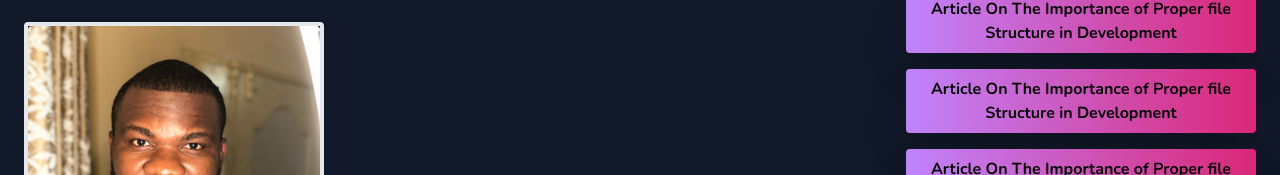
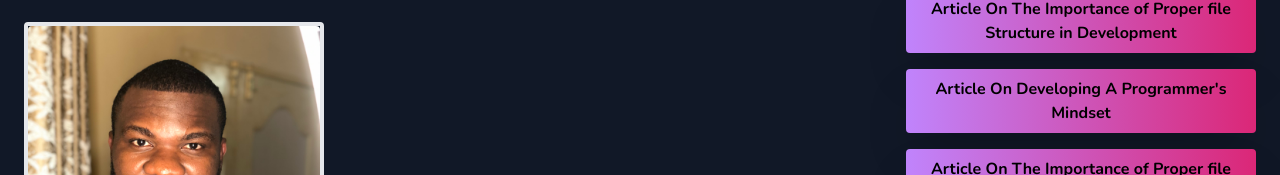
Before and after one commit to Usohps/Portfolio, a React (Vite) app: page / in a window 1280 px wide. Shown: the part 383-558 px from the top of the page. Built offline with nearby package versions, Linux system fonts and the light colour scheme; a web font is replaced by a local one.

Commit message:
another article

```diff
--- a/src/pages/Home.jsx
+++ b/src/pages/Home.jsx
@@ -31,12 +31,11 @@ function Home() {
           </div>
           <div className="container m-auto text-center bg-gradient-to-r from-purple-400 to-pink-600 p-2 rounded shadow-2xl">
             <Link
-              href="https://medium.com/@usohps/the-importance-of-proper-file-structure-in-programming-421de3af2794"
+              href="https://medium.com/@usohps/developing-a-programmers-mindset-how-to-think-like-a-programmer-d8a3befc56ef"
               target="_blank"
             >
               <h1 className="font-bold ">
-                Article On The Importance of Proper file Structure in
-                Development
+                Article On Developing A Programmer's Mindset
               </h1>
             </Link>
           </div>
```
